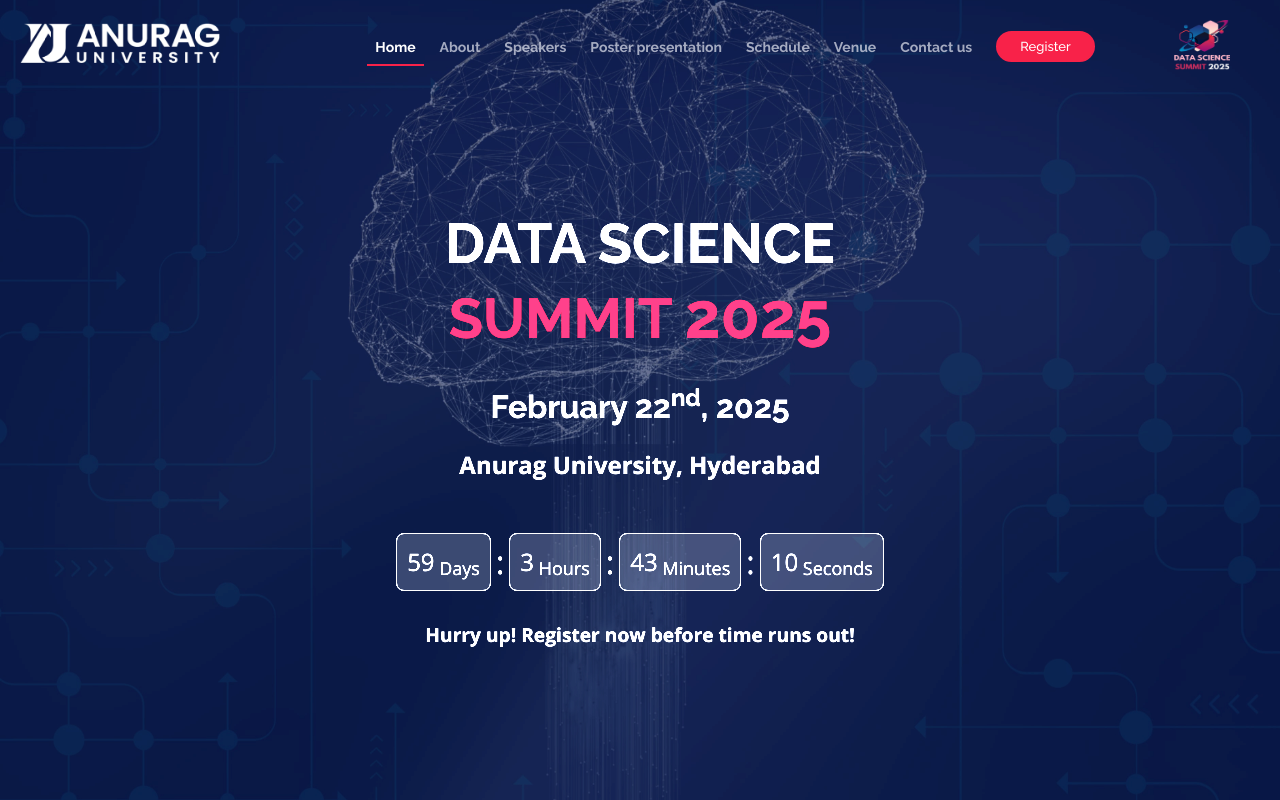
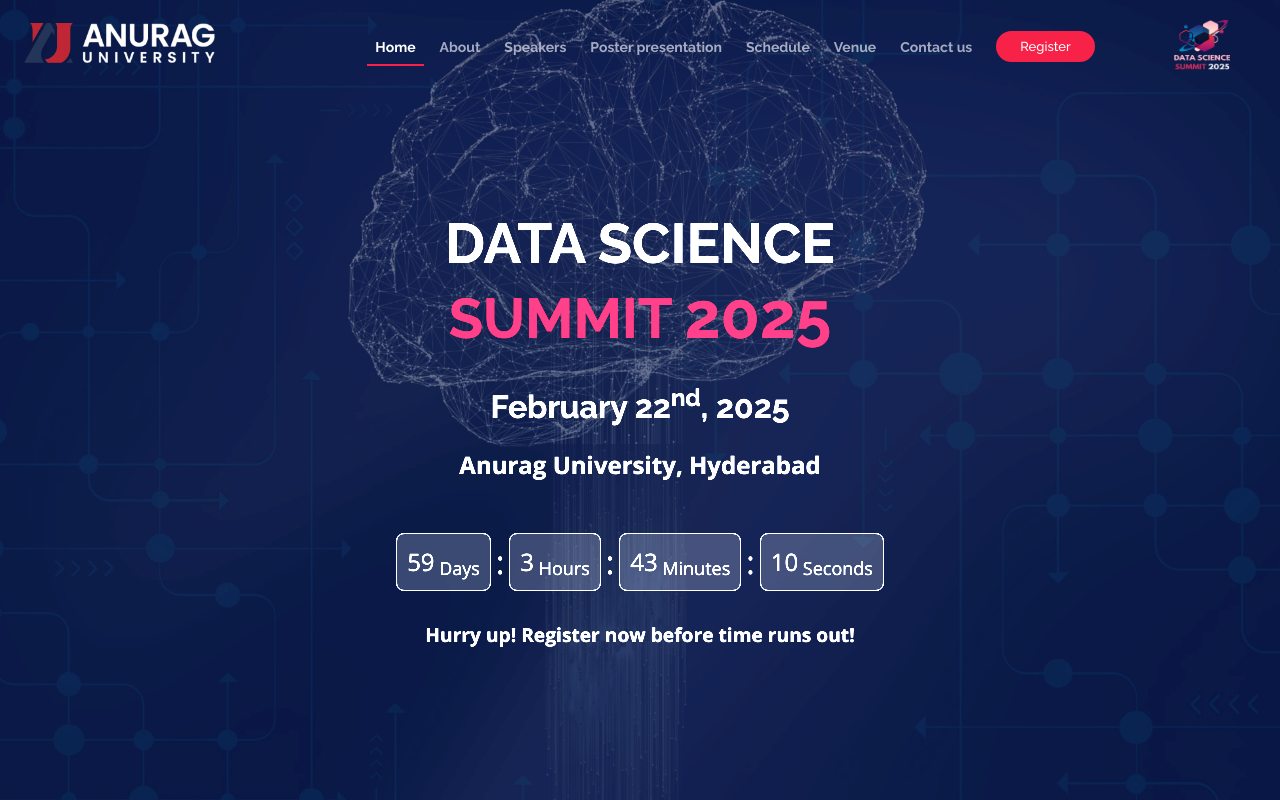
Before and after one commit to SWESH1K/TheEvent, a plain HTML site: page index.html in a window 1280 px wide. Shown: the top 800 px of the page. Drawn offline with nearby package versions, Linux system fonts and the light colour scheme.

Commit message:
Logo changed

```diff
--- a/index.html
+++ b/index.html
@@ -70,7 +70,7 @@
         <nav id="nav-menu-container">
           <div class="nav-container">
             <!-- First Logo -->
-            <img src="./img/logo-white.png" alt="AnuragLogo" class="AnuragLogo mb-4">
+            <img src="./img/AnuragLogoNew.png" alt="AnuragLogo" class="AnuragLogo mb-4">
             <hr style="border-width: 10px; color:white; margin: 5px 0">
             <!-- Nav Menu -->
             <ul class="nav-menu">
@@ -89,7 +89,7 @@
         </nav>
         <!-- Mobile Navbar -->
         <nav class="navbar navbar-expand-lg navbar-dark d-lg-none" id="mobile-nav">
-          <img src="./img/logo-white.png" alt="AnuragLogo" class="AnuragLogo" style="margin: 10px 0; width: 200px; height: 40px;">
+          <img src="./img/AnuragLogoNew.png" alt="AnuragLogo" class="AnuragLogo" style="margin: 10px 0; width: 200px; height: 40px;">
           <button class="navbar-toggler" type="button" data-toggle="collapse" data-target="#mobileNavbarNav" aria-controls="mobileNavbarNav" aria-expanded="false" aria-label="Toggle navigation">
             <span class="navbar-toggler-icon"></span>
           </button>
```
